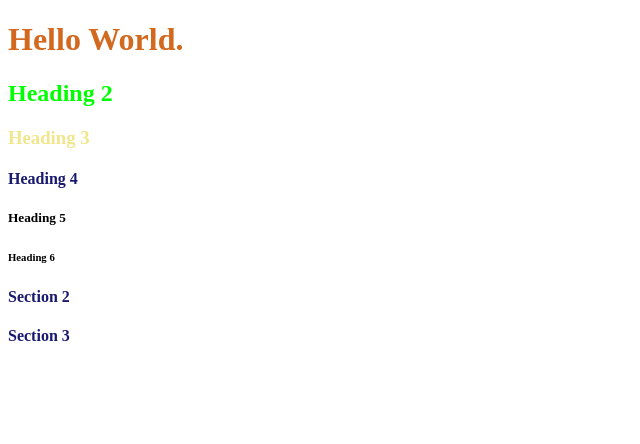
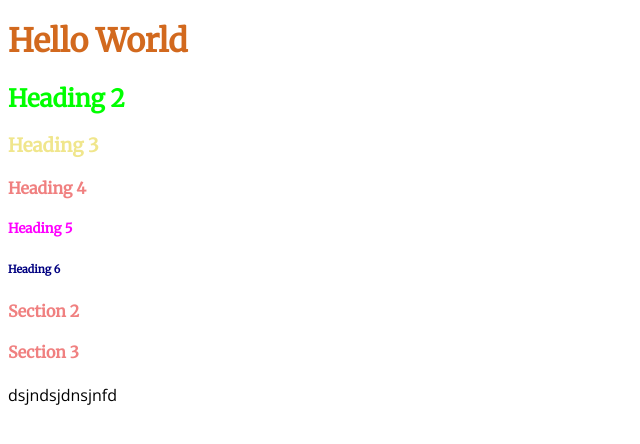
Before and after one commit to christinec15/ChristineGitHub, a plain HTML site: page index.html in a window 1280 px wide. Shown: the whole page, without its empty margins (0-640 px from the left). Drawn offline with nearby package versions, Linux system fonts and the light colour scheme.

Commit message:
All CSS we learned today

```diff
--- /dev/null
+++ b/css/style.css
@@ -0,0 +1,30 @@
+body {
+    font-family: 'Merriweather', serif;
+}
+
+h1 {
+    color:chocolate;
+    font-family: 'Merriweather', serif;
+}
+
+h2 {
+    color:lime;
+}
+
+h3 {
+    color:khaki;
+}
+
+h4 {
+    color:lightcoral;
+}
+
+h5 {
+    color: magenta;
+}
+
+h6 {
+    color: navy;
+}
+p {font-family: 'Open Sans', sans-serif;
+}
--- a/index.html
+++ b/index.html
@@ -5,18 +5,18 @@
     <meta name="viewport" content="width=device-width, initial-scale=1.0">
     <meta http-equiv="X-UA-Compatible" content="ie=edge">
     <title>My First HTML</title>
-    <style>
-        h4 {color:midnightblue;}
-    </style>
+    <link href="https://fonts.googleapis.com/css?family=Merriweather|Open+Sans&display=swap" rel="stylesheet">
+    <link rel="stylesheet" href="css/style.css">
 </head>
 <body>
-    <h1 style="color:chocolate">Hello World.</h1>
-    <h2 style="color:lime">Heading 2</h2>
-    <h3 style="color:khaki">Heading 3</h3>
+    <h1> Hello World</h1>
+    <h2>Heading 2</h2>
+    <h3> Heading 3</h3>
     <h4>Heading 4</h4>
     <h5>Heading 5</h5>
     <h6>Heading 6</h6>
     <h4>Section 2</h4>
     <h4>Section 3</h4>
+    <p>dsjndsjdnsjnfd</p>
 </body>
 </html>
```
